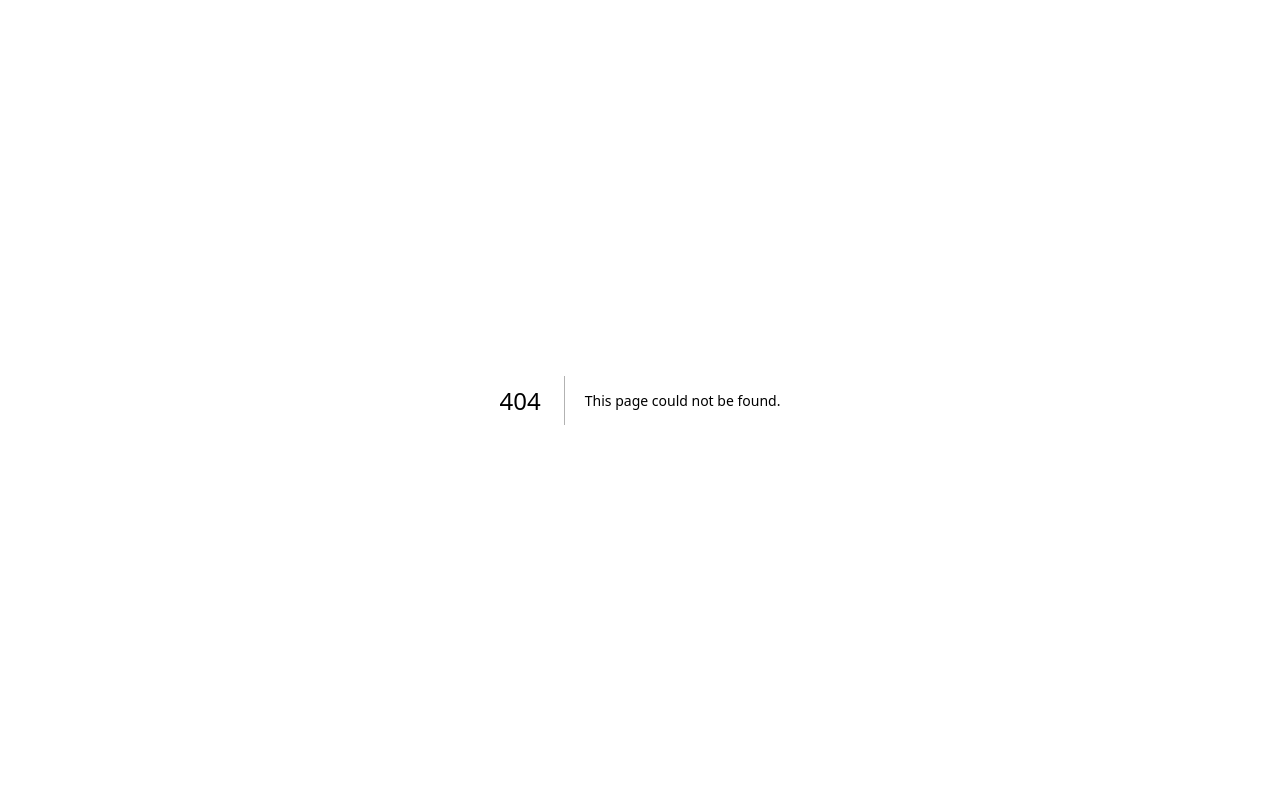
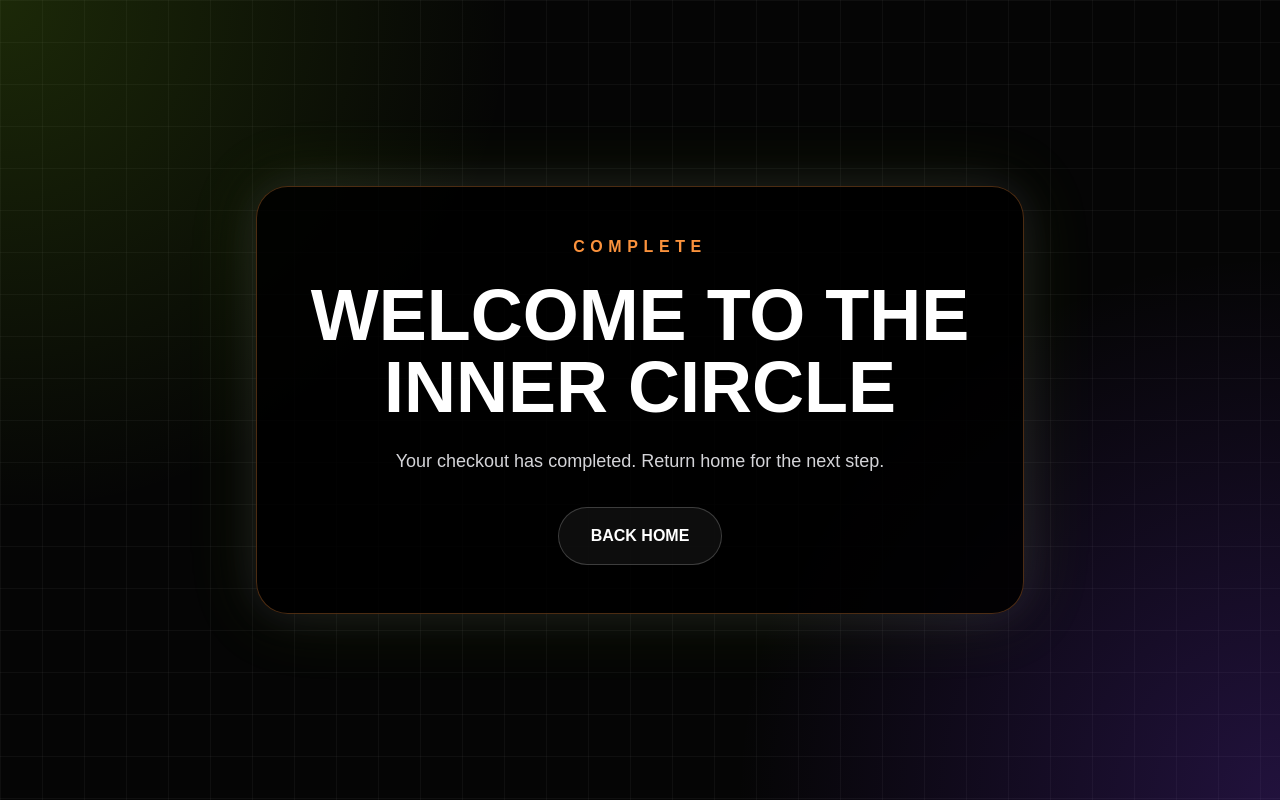
Before and after one commit to johnsingleton10000-ux/Pluggdacoffeezdank.uk, a Next.js app: page /success in a window 1280 px wide. Before the commit this address had no page. Built offline with nearby package versions, Linux system fonts and the light colour scheme.

Commit message:
Add checkout complete page

```diff
--- /dev/null
+++ b/app/success/page.js
@@ -0,0 +1,12 @@
+export default function SuccessPage() {
+  return (
+    <main className="min-h-screen bg-[#050505] text-white flex items-center justify-center px-5 grit-bg">
+      <section className="max-w-3xl rounded-[2rem] border border-orange-400/30 bg-black/85 p-8 md:p-12 card-glow text-center">
+        <p className="text-orange-400 uppercase tracking-[0.35em] font-black">Complete</p>
+        <h1 className="mt-5 text-5xl md:text-7xl font-black uppercase leading-none">Welcome To The Inner Circle</h1>
+        <p className="mt-6 text-zinc-300 text-lg">Your checkout has completed. Return home for the next step.</p>
+        <a href="/" className="mt-8 inline-flex rounded-full border border-white/20 bg-white/5 px-8 py-4 font-black uppercase">Back Home</a>
+      </section>
+    </main>
+  );
+}
```
